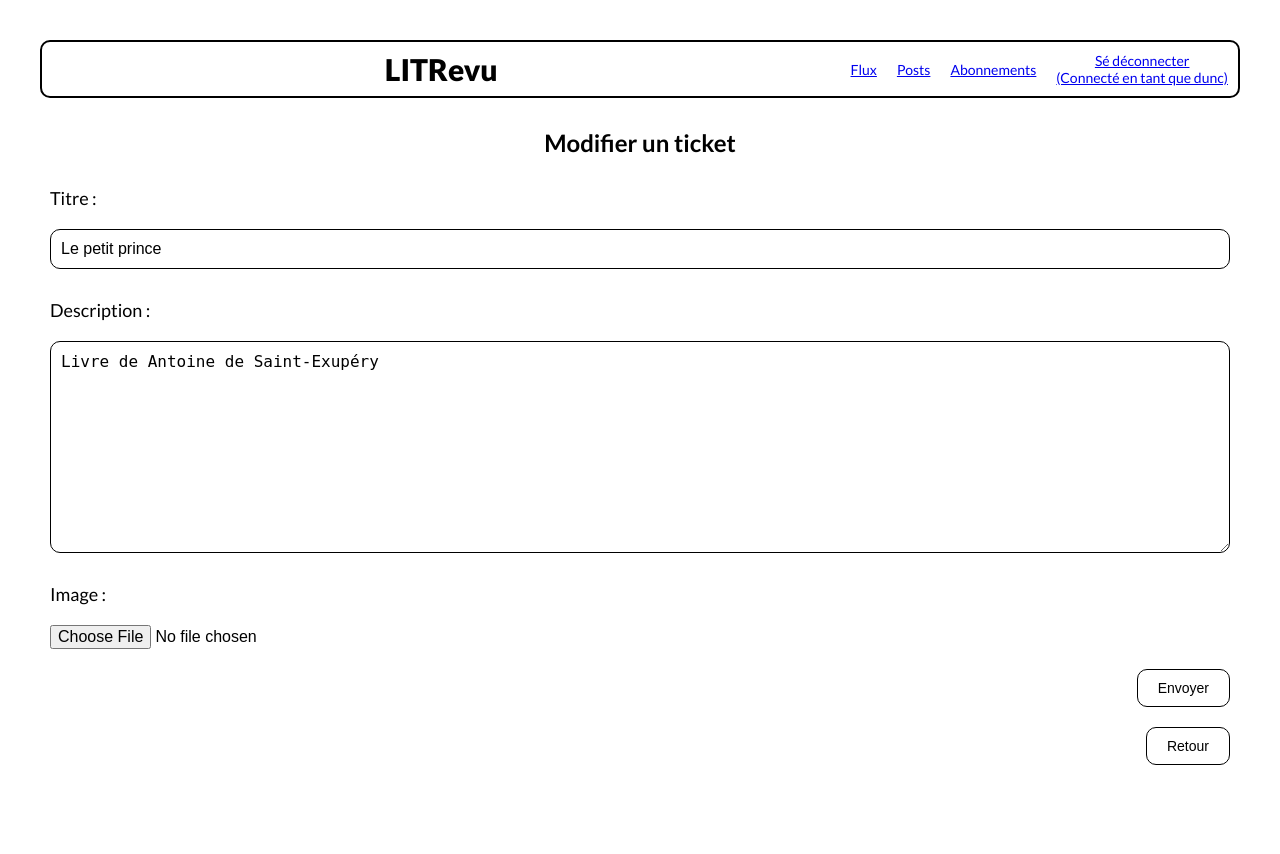
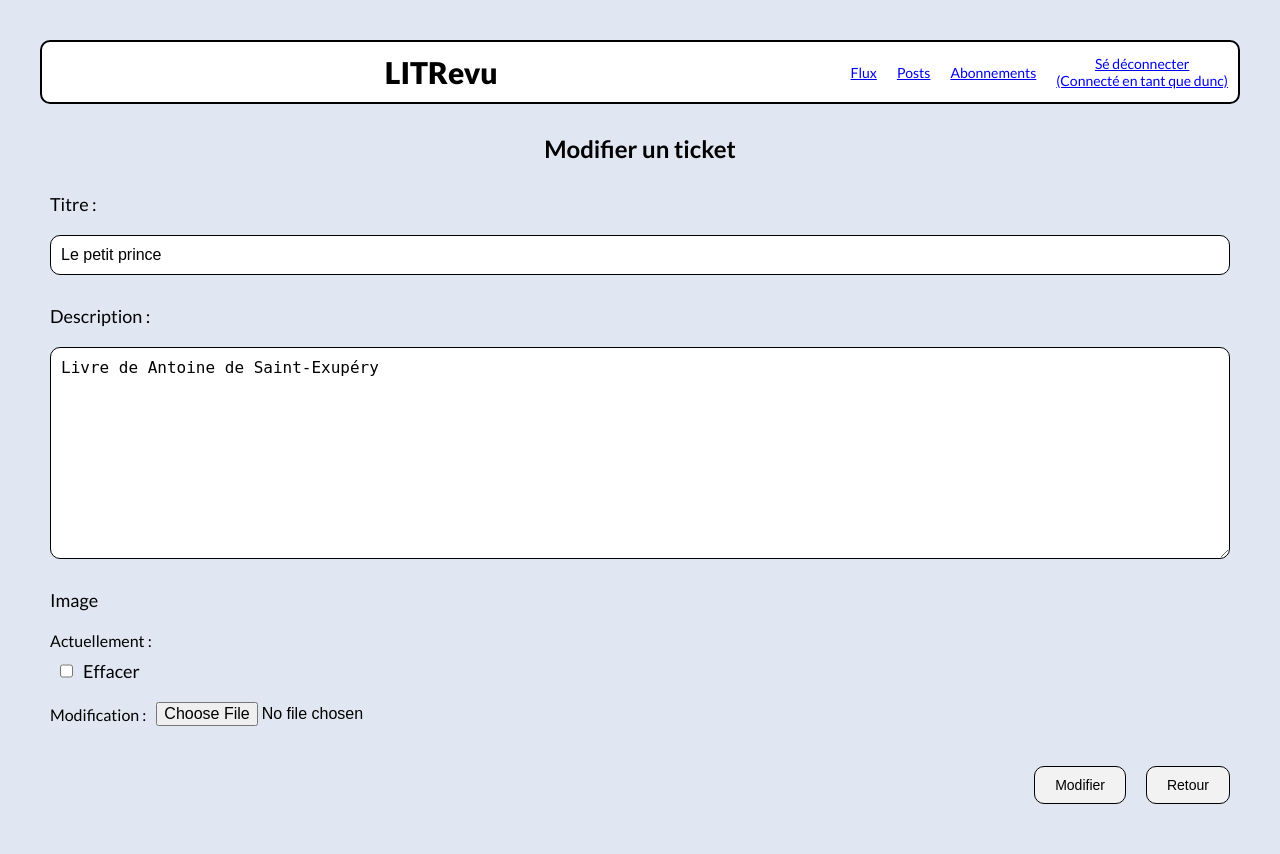
Before and after one commit to duncan-g-hub/P9_LITRevu_web_app, a Django app: page /ticket/edit/7/ in a window 1280 px wide. Before the commit the page ends 765 px from the top, so only its background shows below. Run offline with Django 5.2, Linux system fonts and the light colour scheme; a user stored in the database is signed in; data comes from the database, SQL or seed files in the repository; both versions use the stored data as it was after the commit; some web fonts are replaced.

Commit message:
Finalisation CSS + gestion alt et title pour une image

```diff
--- a/LITRevu/review_app/templates/review_app/edit_ticket.html
+++ b/LITRevu/review_app/templates/review_app/edit_ticket.html
@@ -6,13 +6,48 @@
 
     <form class="post_form" action="" method="post" enctype="multipart/form-data">
         {% csrf_token %}
-        {{ context.form.as_p }}
-        <button class="action_button" type="submit">Envoyer</button>
-    </form>
+        <p>
+            {{ form.title.label_tag }}
+            {{ form.title }}
+            {{ form.title.errors }}
+        </p>
 
-    <form class="action_button" action="{% url 'posts' %}" >
-        <button type="submit">Retour</button>
+        <p>
+            {{ form.description.label_tag }}
+            {{ form.description }}
+            {{ form.description.errors }}
+        </p>
+
+        <p class="image_field">
+            <label>Image</label>
+            <div class="image_current">
+                <span>Actuellement :
+                {% if form.instance.image %}
+                    <a href="{{ form.instance.image.url }}">
+                        {{ form.instance.image.name }}
+                    </a>
+                {% endif %}
+                </span>
+                <label>
+                    <input type="checkbox" name="image-clear" id="image-clear_id">
+                    Effacer
+                </label>
+            </div>
+
+            <div class="image_upload">
+                Modification :
+                <input type="file" name="image" accept="image/*" id="id_image">
+            </div>
+
+        </p>
+
+        <div class="action_button">
+            <button type="submit">Modifier</button>
+            <a href="{% url 'posts' %}"><button type="button">Retour</button></a>
+        </div>
     </form>
 
 
+
+
 {% endblock content %}
--- a/LITRevu/review_app/templates/review_app/feed.html
+++ b/LITRevu/review_app/templates/review_app/feed.html
@@ -7,6 +7,7 @@
         <form action="{% url 'add-ticket' %}">
             <button type="submit">Demander une critique</button>
         </form>
+
 
         <form action="{% url 'add-review-and-ticket' %}">
             <button type="submit">Créer une critique</button>
--- a/LITRevu/review_app/templates/review_app/partials/ticket_snippet.html
+++ b/LITRevu/review_app/templates/review_app/partials/ticket_snippet.html
@@ -14,5 +14,5 @@
 <p class="title">{{ ticket.title }}</p>
 <p>{{ ticket.description }}</p>
 {% if ticket.image %}
-    <img src="{{ ticket.image.url }}" >
+    <img src="{{ ticket.image.url }}" alt="{{ ticket.title }} image" title="{{ ticket.title }} image">
 {% endif %}
--- a/LITRevu/review_app/views.py
+++ b/LITRevu/review_app/views.py
@@ -103,12 +103,12 @@ def edit_ticket(request, ticket_id):
     if ticket.author != request.user:
         return redirect('feed')
     form = forms.TicketForm(request.POST or None, request.FILES or None, instance=ticket)
-    context = {'ticket': ticket, 'form': form}
+
     if request.method == 'POST':
         if form.is_valid():
             form.save()
             return redirect('posts')
-    return render(request, 'review_app/edit_ticket.html', {'context': context})
+    return render(request, 'review_app/edit_ticket.html', {'ticket': ticket, 'form': form})
 
 @login_required
 def delete_ticket(request, ticket_id):
--- a/LITRevu/static/styles.css
+++ b/LITRevu/static/styles.css
@@ -4,12 +4,18 @@
 body {
     font-family: "Lato";
     margin: 40px;
+    background-color: #E1E7F2;
 }
 
 header {
     display: flex;
     border: 2px solid black;
     border-radius: 10px;
+    height: 60px;
+    position: sticky;
+    top: 0;
+    z-index: 100;
+    background-color: white;
 }
 
 nav {
@@ -78,14 +86,14 @@ button {
     padding: 10px 20px;
     margin: 10px;
     border: 1px solid black;
-    background-color: white;
+    background-color: #F2F2F2;
     border-radius: 10px;
     font-size: 14px;
     font-weight: 500;
 }
 
 button:hover{
-    background-color: #d3dded;
+    box-shadow:  0px 0px 10px rgba(0, 0, 0, 0.3);
     cursor: pointer;
 }
 
@@ -153,12 +166,49 @@ button:hover{
     font-weight: 500;
 }
 
+.image_field {
+    display: flex;
+    flex-direction: column;
+}
+
+.image_current span{
+    display: flex;
+    flex-direction: row;
+    margin: 10px;
+}
+
+.image_current a{
+    margin: 0 10px;
+}
+
+
+.image_current label{
+    display: flex;
+    flex-direction: row;
+    margin: 10px;
+}
+
+.image_current input{
+    margin: 0 10px;
+}
+
+.image_upload {
+    display: flex;
+    flex-direction: row;
+    margin: 10px;
+    align-items: center;
+}
+
+#id_image {
+    margin: 10px !important;
+}
 
 #id_image {
     border: none;
     border-radius: 0;
     margin: 10px 0;
     padding: 0;
+    background-color: #E1E7F2;
 }
 
 
```
Also changed, not shown: other parts of LITRevu/static/styles.css (+56 -5 lines), LITRevu/authentication/forms.py (+26 -2 lines), LITRevu/authentication/templates/authentication/login.html (+11 -5 lines), LITRevu/authentication/templates/authentication/signup.html (+7 -8 lines), LITRevu/review_app/templates/review_app/add_review_and_ticket.html (+6 -5 lines), LITRevu/review_app/templates/review_app/add_review_from_ticket.html (+4 -4 lines), LITRevu/review_app/templates/review_app/add_ticket.html (+5 -4 lines), LITRevu/review_app/templates/review_app/delete_review.html (+5 -5 lines), LITRevu/review_app/templates/review_app/delete_ticket.html (+4 -5 lines), LITRevu/review_app/templates/review_app/edit_review.html (+4 -4 lines), LITRevu/db.sqlite3.
